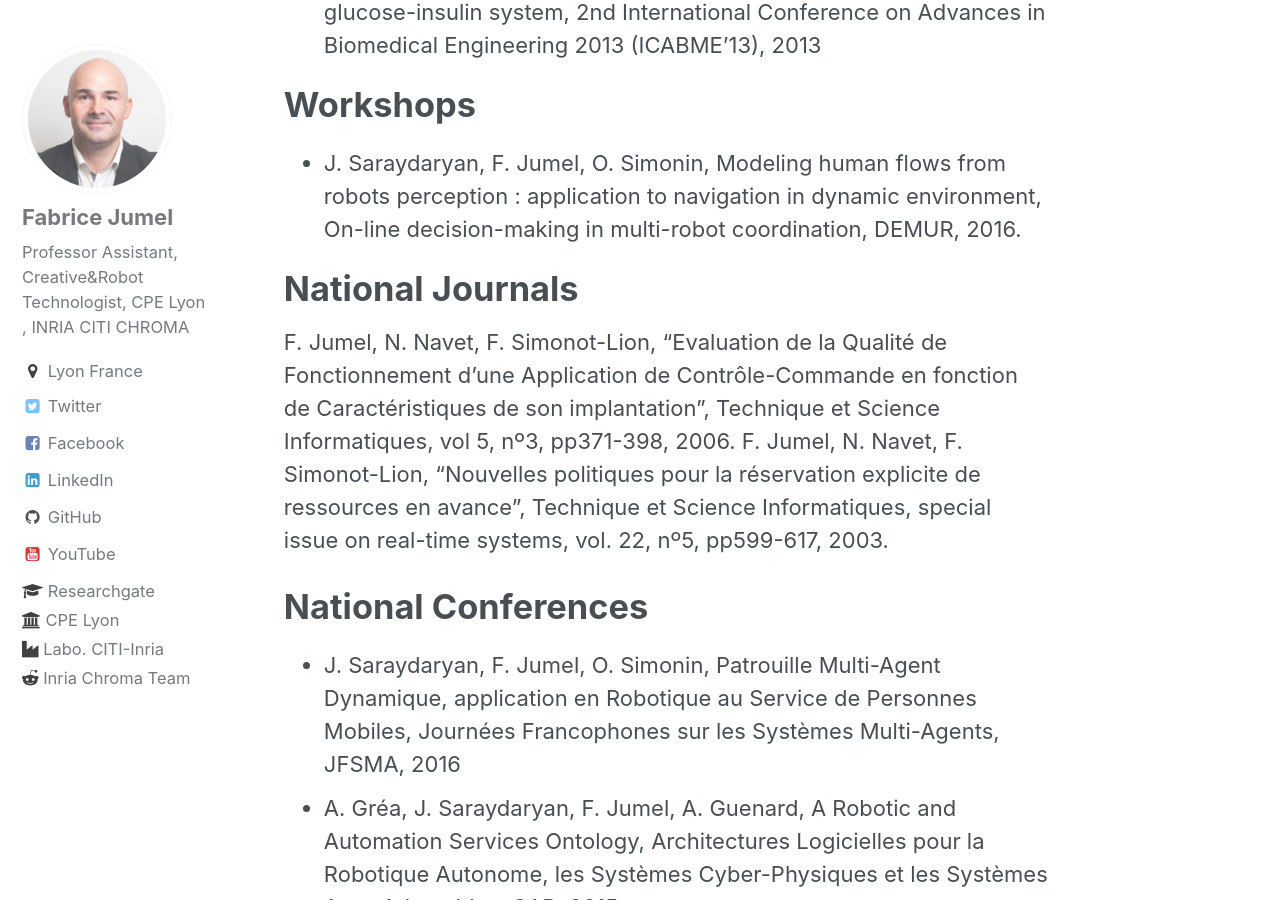
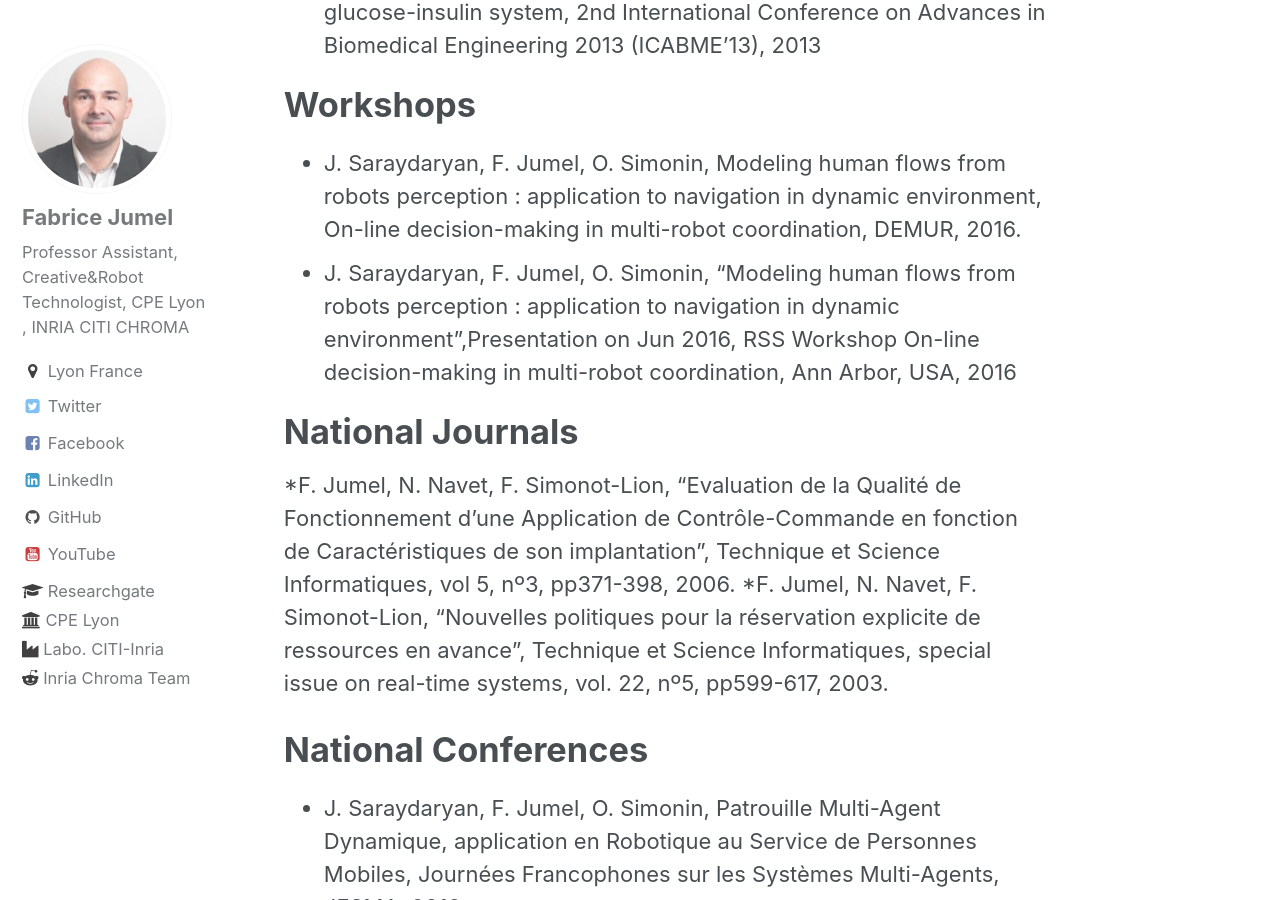
Before and after one commit to fabricejumel/fabricejumel.github.io, a Jekyll site: the page built from _pages/Publications.md, in a window 1280 px wide and 900 px high, scrolled down 2256 px. Built offline with Jekyll 4.4.1, drawn with Linux system fonts in a browser that asks for light colours.

Commit message:
Update Publications.md

```diff
--- a/_pages/Publications.md
+++ b/_pages/Publications.md
@@ -38,11 +38,12 @@ International Conferences
 Workshops
 ======
 * J. Saraydaryan, F. Jumel, O. Simonin, Modeling human flows from robots perception : application to navigation in dynamic environment, On-line decision-making in multi-robot coordination, DEMUR, 2016.
+* J. Saraydaryan, F. Jumel, O. Simonin, "Modeling human flows from robots perception : application to navigation in dynamic environment",Presentation on Jun 2016, RSS Workshop On-line decision-making in multi-robot coordination, Ann Arbor, USA, 2016
 
 National Journals
 ======
-F. Jumel, N. Navet, F. Simonot-Lion, "Evaluation de la Qualité de Fonctionnement d'une Application de Contrôle-Commande en fonction de Caractéristiques de son implantation", Technique et Science Informatiques, vol 5, nº3, pp371-398, 2006.
-F. Jumel, N. Navet, F. Simonot-Lion, "Nouvelles politiques pour la réservation explicite de ressources en avance", Technique et Science Informatiques, special issue on real-time systems, vol. 22, nº5, pp599-617, 2003.
+*F. Jumel, N. Navet, F. Simonot-Lion, "Evaluation de la Qualité de Fonctionnement d'une Application de Contrôle-Commande en fonction de Caractéristiques de son implantation", Technique et Science Informatiques, vol 5, nº3, pp371-398, 2006.
+*F. Jumel, N. Navet, F. Simonot-Lion, "Nouvelles politiques pour la réservation explicite de ressources en avance", Technique et Science Informatiques, special issue on real-time systems, vol. 22, nº5, pp599-617, 2003.
 
 National Conferences
 ======
```
